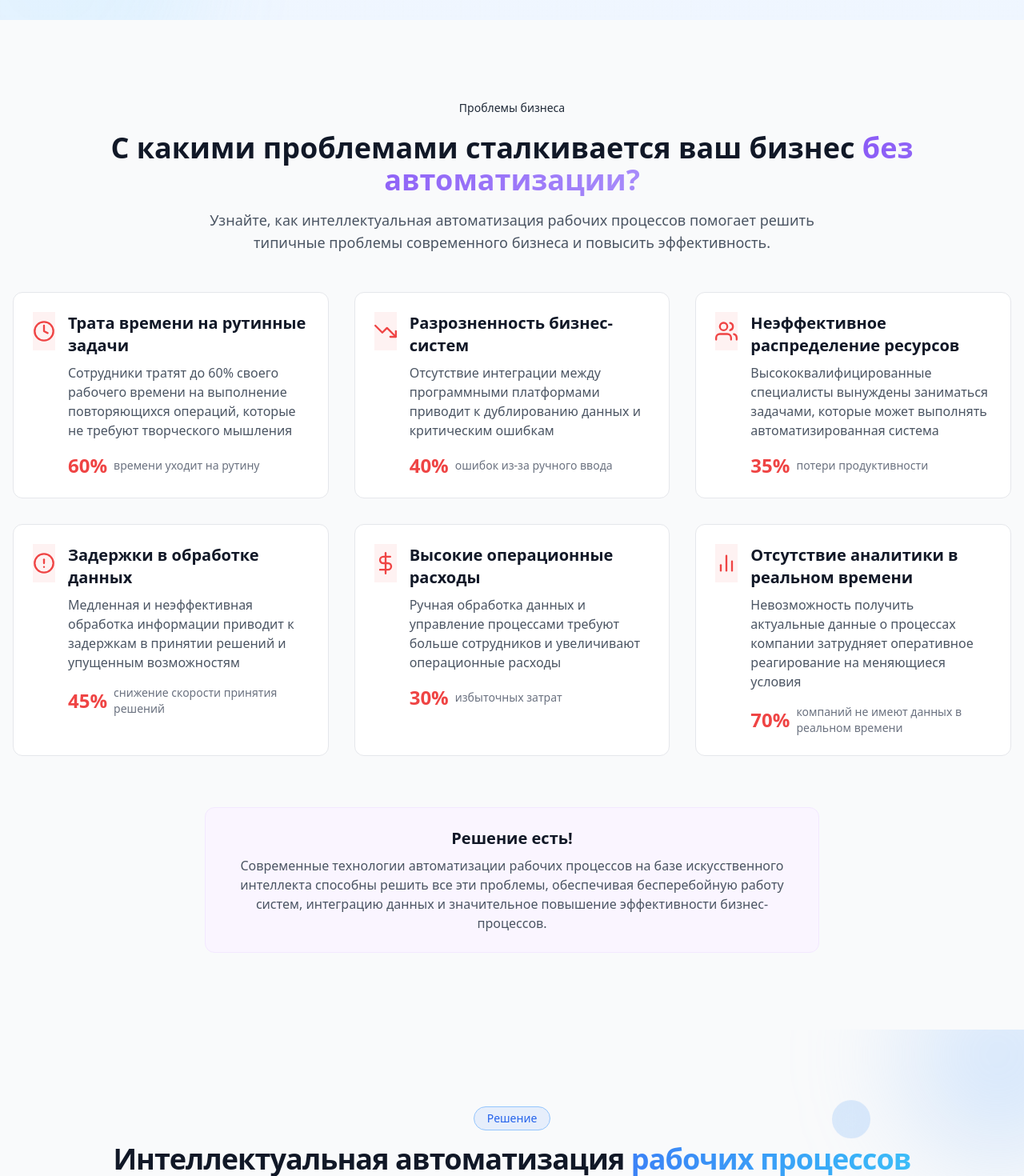
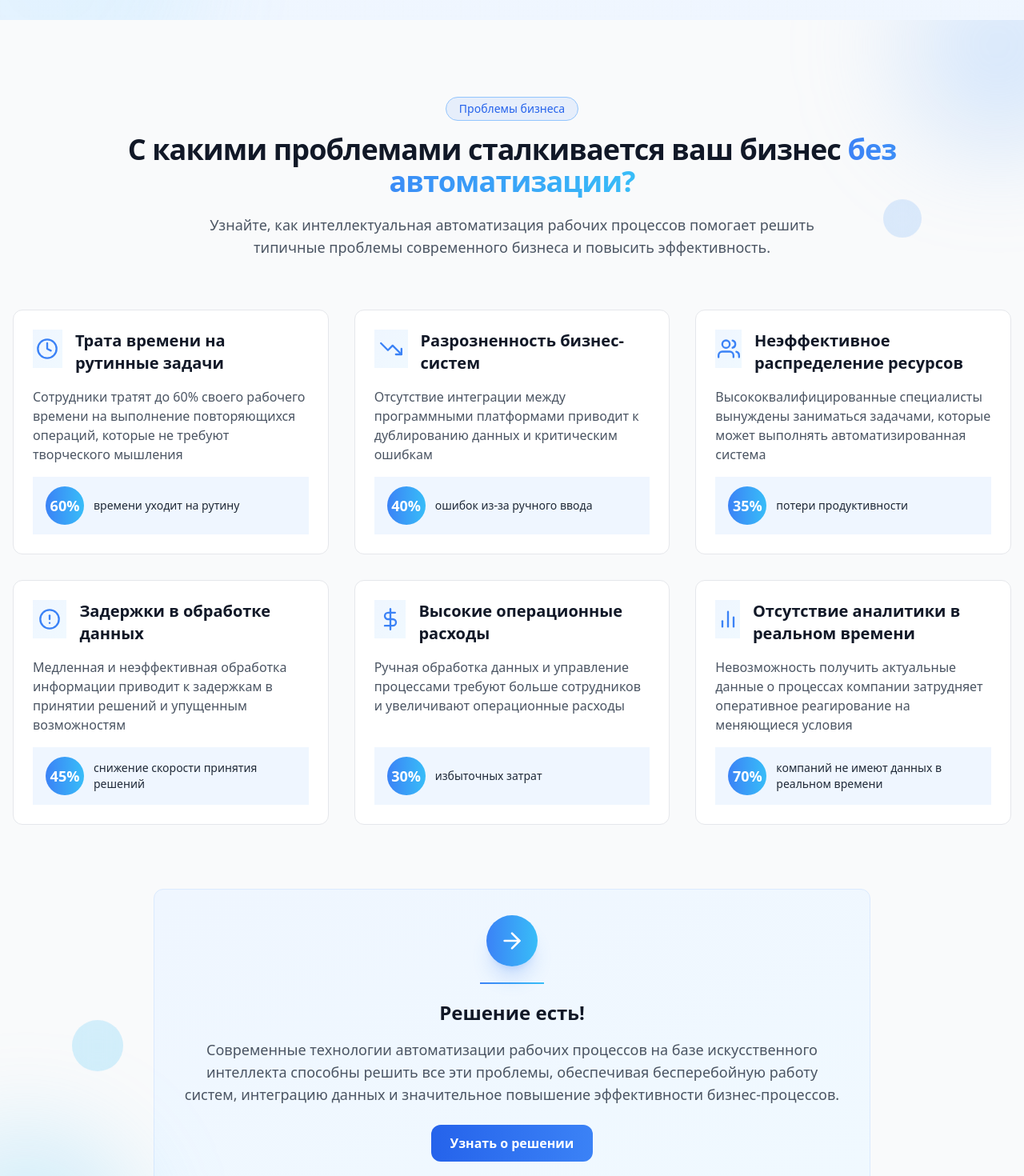
Before and after one commit to Neuropolis-ai/site, a Next.js app: page /workflow-automation in a window 1280 px wide. Shown: the part 820-2290 px from the top of the page at 80% size. Built offline with nearby package versions, Linux system fonts and the light colour scheme.

Commit message:
Обновлен компонент WorkflowAutomationProblems: современный дизайн 2025, синяя цветовая гамма, улучшенные карточки проблем, стильный блок решения

```diff
--- a/src/components/workflow-automation/WorkflowAutomationProblems.tsx
+++ b/src/components/workflow-automation/WorkflowAutomationProblems.tsx
@@ -10,6 +10,7 @@ import {
   FiAlertCircle,
   FiDollarSign,
   FiBarChart2,
+  FiArrowRight,
 } from "react-icons/fi";
 
 export default function WorkflowAutomationProblems() {
@@ -35,10 +36,22 @@ export default function WorkflowAutomationProblems() {
     },
   };
 
+  const floatingVariants = {
+    initial: { y: 0 },
+    animate: {
+      y: [0, -10, 0],
+      transition: {
+        duration: 5,
+        repeat: Infinity,
+        ease: "easeInOut",
+      },
+    },
+  };
+
   // Данные о проблемах
   const problems = [
     {
-      icon: <FiClock className="w-7 h-7 text-red-500" />,
+      icon: <FiClock className="w-7 h-7" />,
       title: "Трата времени на рутинные задачи",
       description:
         "Сотрудники тратят до 60% своего рабочего времени на выполнение повторяющихся операций, которые не требуют творческого мышления",
@@ -46,7 +59,7 @@ export default function WorkflowAutomationProblems() {
       statDesc: "времени уходит на рутину",
     },
     {
-      icon: <FiTrendingDown className="w-7 h-7 text-red-500" />,
+      icon: <FiTrendingDown className="w-7 h-7" />,
       title: "Разрозненность бизнес-систем",
       description:
         "Отсутствие интеграции между программными платформами приводит к дублированию данных и критическим ошибкам",
@@ -54,7 +67,7 @@ export default function WorkflowAutomationProblems() {
       statDesc: "ошибок из-за ручного ввода",
     },
     {
-      icon: <FiUsers className="w-7 h-7 text-red-500" />,
+      icon: <FiUsers className="w-7 h-7" />,
       title: "Неэффективное распределение ресурсов",
       description:
         "Высококвалифицированные специалисты вынуждены заниматься задачами, которые может выполнять автоматизированная система",
@@ -62,7 +75,7 @@ export default function WorkflowAutomationProblems() {
       statDesc: "потери продуктивности",
     },
     {
-      icon: <FiAlertCircle className="w-7 h-7 text-red-500" />,
+      icon: <FiAlertCircle className="w-7 h-7" />,
       title: "Задержки в обработке данных",
       description:
         "Медленная и неэффективная обработка информации приводит к задержкам в принятии решений и упущенным возможностям",
@@ -70,7 +83,7 @@ export default function WorkflowAutomationProblems() {
       statDesc: "снижение скорости принятия решений",
     },
     {
-      icon: <FiDollarSign className="w-7 h-7 text-red-500" />,
+      icon: <FiDollarSign className="w-7 h-7" />,
       title: "Высокие операционные расходы",
       description:
         "Ручная обработка данных и управление процессами требуют больше сотрудников и увеличивают операционные расходы",
@@ -78,7 +91,7 @@ export default function WorkflowAutomationProblems() {
       statDesc: "избыточных затрат",
     },
     {
-      icon: <FiBarChart2 className="w-7 h-7 text-red-500" />,
+      icon: <FiBarChart2 className="w-7 h-7" />,
       title: "Отсутствие аналитики в реальном времени",
       description:
         "Невозможность получить актуальные данные о процессах компании затрудняет оперативное реагирование на меняющиеся условия",
@@ -88,15 +101,43 @@ export default function WorkflowAutomationProblems() {
   ];
 
   return (
-    <section id="workflow-problems" className="py-16 md:py-24 relative">
+    <section
+      id="workflow-problems"
+      className="py-16 md:py-24 relative overflow-hidden"
+    >
       {/* Градиентный фон */}
+      <div className="absolute inset-0 bg-gradient-to-b from-white to-blue-50 dark:from-gray-950 dark:to-blue-950/10 -z-10"></div>
+
+      {/* Сетка-фон */}
+      <div className="absolute inset-0 opacity-[0.03] dark:opacity-[0.02] -z-10">
         <div
-        className={`absolute inset-0 ${
-          isDark
-            ? "bg-gradient-to-b from-black to-gray-900"
-            : "bg-gradient-to-b from-gray-50 to-gray-100"
-        } -z-10`}
+          className="w-full h-full"
+          style={{
+            backgroundImage: "url('/grid-pattern.svg')",
+            backgroundSize: "24px 24px",
+            backgroundRepeat: "repeat",
+          }}
         ></div>
+      </div>
+
+      {/* Декоративные элементы */}
+      <div className="absolute -top-24 -right-24 w-64 h-64 bg-gradient-to-br from-blue-200/30 to-blue-400/30 dark:from-blue-500/10 dark:to-blue-700/10 rounded-full blur-3xl -z-5"></div>
+      <div className="absolute -bottom-24 -left-24 w-64 h-64 bg-gradient-to-tr from-sky-200/30 to-sky-400/30 dark:from-sky-500/10 dark:to-sky-700/10 rounded-full blur-3xl -z-5"></div>
+
+      {/* Анимированные элементы */}
+      <motion.div
+        variants={floatingVariants}
+        initial="initial"
+        animate="animate"
+        className="absolute top-[15%] right-[10%] w-12 h-12 bg-blue-400/20 dark:bg-blue-600/30 rounded-full backdrop-blur-md z-0"
+      ></motion.div>
+      <motion.div
+        variants={floatingVariants}
+        initial="initial"
+        animate="animate"
+        className="absolute bottom-[15%] left-[7%] w-16 h-16 bg-sky-400/20 dark:bg-sky-600/30 rounded-full backdrop-blur-md z-0"
+        style={{ animationDelay: "1.5s" }}
+      ></motion.div>
 
       <Container>
         <motion.div
@@ -104,22 +145,20 @@ export default function WorkflowAutomationProblems() {
           initial="hidden"
           whileInView="visible"
           viewport={{ once: true, amount: 0.1 }}
-          className="text-center mb-12"
+          className="text-center mb-16"
         >
           <motion.div
             variants={itemVariants}
-            className={`inline-block px-4 py-1 rounded-full text-sm mb-4 switch-box ${
-              !isDark && "light-switch-box"
-            }`}
+            className="inline-flex items-center justify-center border border-blue-300 dark:border-blue-800 gap-2 px-4 py-1 rounded-full text-sm mb-4 bg-blue-500/10 text-blue-600 dark:text-blue-400"
           >
             Проблемы бизнеса
           </motion.div>
           <motion.h2
             variants={itemVariants}
-            className="text-3xl md:text-4xl font-semibold text-gray-900 dark:text-white mb-4"
+            className="text-3xl md:text-4xl font-semibold text-gray-900 dark:text-white mb-5 tracking-tight"
           >
             С какими проблемами сталкивается ваш бизнес{" "}
-            <span className="bg-clip-text text-transparent bg-gradient-to-r from-[#8B5CF6] to-[#A78BFA]">
+            <span className="bg-clip-text text-transparent bg-gradient-to-r from-blue-500 to-sky-400">
               без автоматизации?
             </span>
           </motion.h2>
@@ -144,35 +183,51 @@ export default function WorkflowAutomationProblems() {
             <motion.div
               key={index}
               variants={itemVariants}
-              className={`p-6 rounded-xl transition-all duration-300 ${
+              whileHover={{
+                y: -5,
+                transition: { duration: 0.3 },
+                boxShadow: isDark
+                  ? "0 10px 30px rgba(30, 64, 175, 0.2)"
+                  : "0 10px 30px rgba(59, 130, 246, 0.15)",
+              }}
+              className={`p-6 rounded-xl transition-all ${
                 isDark
-                  ? "bg-gray-800/50 hover:bg-gray-800/80 border border-gray-700"
-                  : "bg-white hover:shadow-lg border border-gray-200"
+                  ? "bg-gray-800/50 backdrop-blur-sm border border-gray-700"
+                  : "bg-white border border-gray-200 hover:border-blue-200"
               }`}
             >
-              <div className="flex items-start">
+              <div className="flex flex-col h-full">
+                <div className="flex items-start mb-4">
                   <div
-                  className={`w-12 h-12 rounded-lg mr-4 flex items-center justify-center ${
-                    isDark ? "bg-red-900/20" : "bg-red-50"
+                    className={`w-12 h-12 rounded-lg mr-4 flex items-center justify-center
+                    ${
+                      isDark
+                        ? "bg-gradient-to-br from-blue-600/20 to-sky-600/20 text-blue-400"
+                        : "bg-gradient-to-br from-blue-50 to-sky-50 text-blue-500"
                     }`}
                   >
                     {problem.icon}
                   </div>
-                <div>
-                  <h3 className="text-xl font-semibold text-gray-900 dark:text-white mb-2">
+                  <h3 className="text-xl font-semibold text-gray-900 dark:text-white">
                     {problem.title}
                   </h3>
-                  <p className="text-gray-600 dark:text-gray-300 mb-4">
+                </div>
+
+                <p className="text-gray-600 dark:text-gray-300 mb-4 grow">
                   {problem.description}
                 </p>
-                  <div className="flex items-center">
-                    <span className="text-2xl font-bold text-red-500 mr-2">
-                      {problem.stat}
-                    </span>
-                    <span className="text-sm text-gray-500 dark:text-gray-400">
-                      {problem.statDesc}
-                    </span>
+
+                <div
+                  className={`flex items-center py-3 px-4 rounded-lg ${
+                    isDark
+                      ? "bg-blue-900/20 text-white"
+                      : "bg-blue-50 text-gray-800"
+                  }`}
+                >
+                  <div className="rounded-full w-12 h-12 flex-shrink-0 mr-3 bg-gradient-to-r from-blue-500 to-sky-400 flex items-center justify-center text-white">
+                    <span className="text-lg font-bold">{problem.stat}</span>
                   </div>
+                  <span className="text-sm">{problem.statDesc}</span>
                 </div>
               </div>
             </motion.div>
@@ -184,25 +239,48 @@ export default function WorkflowAutomationProblems() {
           initial="hidden"
           whileInView="visible"
           viewport={{ once: true, amount: 0.1 }}
-          className="mt-16 text-center"
+          className="mt-20 text-center"
         >
           <motion.div
             variants={itemVariants}
-            className={`p-6 rounded-xl max-w-3xl mx-auto ${
+            whileHover={{
+              y: -5,
+              transition: { duration: 0.3 },
+              boxShadow: isDark
+                ? "0 20px 40px rgba(30, 64, 175, 0.25)"
+                : "0 20px 40px rgba(59, 130, 246, 0.2)",
+            }}
+            className={`p-8 rounded-xl max-w-4xl mx-auto transition-all ${
               isDark
-                ? "bg-purple-900/20 border border-purple-800/30"
-                : "bg-purple-50 border border-purple-100"
+                ? "bg-gradient-to-br from-blue-900/30 to-blue-800/20 backdrop-blur-sm border border-blue-800/30"
+                : "bg-gradient-to-br from-blue-50 to-sky-50 border border-blue-100"
             }`}
           >
-            <h3 className="text-xl font-semibold text-gray-900 dark:text-white mb-2">
+            <div className="flex flex-col items-center mb-5">
+              <div className="w-16 h-16 mb-5 rounded-full flex items-center justify-center bg-gradient-to-r from-blue-500 to-sky-400 shadow-xl shadow-blue-500/20">
+                <FiArrowRight className="w-8 h-8 text-white" />
+              </div>
+              <div className="h-0.5 w-20 bg-gradient-to-r from-blue-500 to-sky-400"></div>
+            </div>
+
+            <h3 className="text-2xl font-semibold text-gray-900 dark:text-white mb-4">
               Решение есть!
             </h3>
-            <p className="text-gray-600 dark:text-gray-300">
+            <p className="text-lg text-gray-600 dark:text-gray-300 mb-6">
               Современные технологии автоматизации рабочих процессов на базе
               искусственного интеллекта способны решить все эти проблемы,
               обеспечивая бесперебойную работу систем, интеграцию данных и
               значительное повышение эффективности бизнес-процессов.
             </p>
+
+            <motion.a
+              whileHover={{ scale: 1.05 }}
+              whileTap={{ scale: 0.98 }}
+              href="#workflow-solution"
+              className="inline-block bg-gradient-to-r from-blue-600 to-blue-500 text-white font-semibold py-3 px-6 rounded-xl transition-all hover:shadow-lg hover:shadow-blue-500/20 dark:hover:shadow-blue-600/20"
+            >
+              Узнать о решении
+            </motion.a>
           </motion.div>
         </motion.div>
       </Container>
```
Lines whose indentation alone changed are shown as unchanged.
